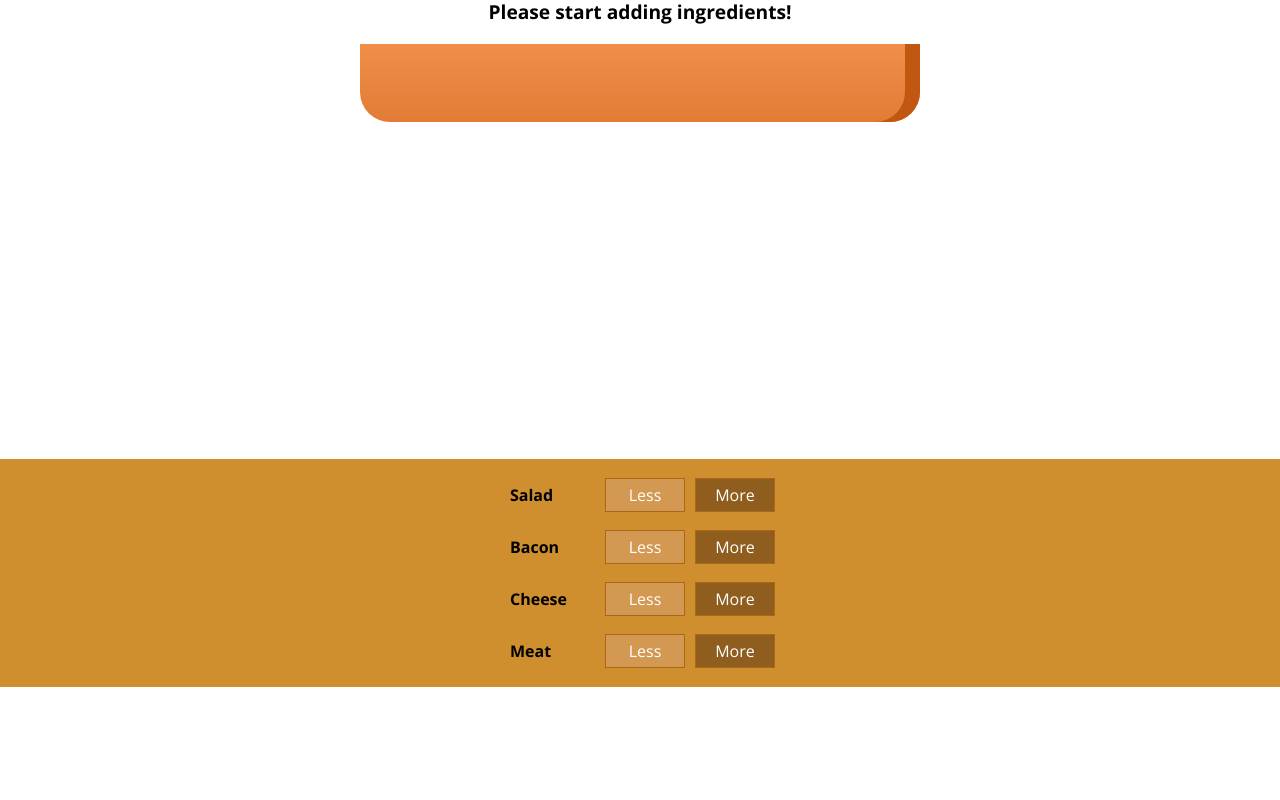
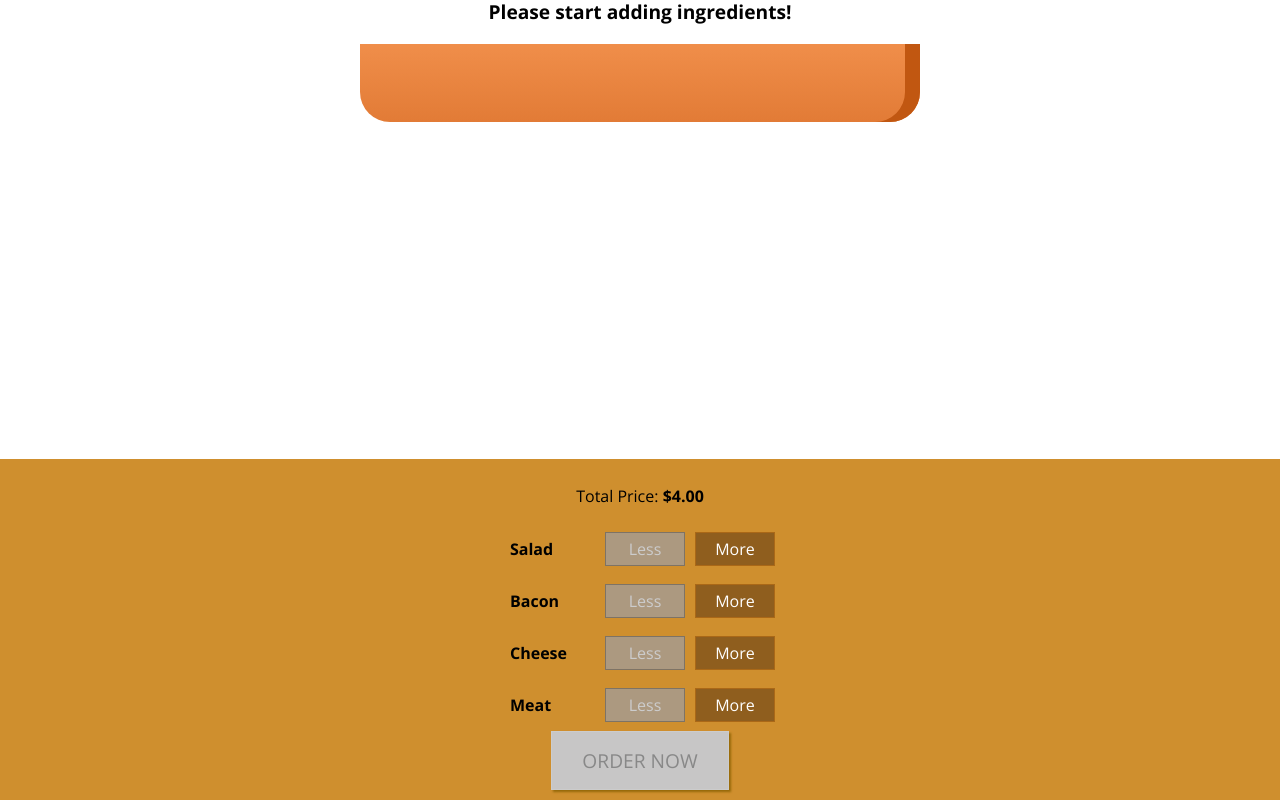
Before and after one commit to dsersch/burger-builder-URT, a React app: page / in a window 1280 px wide. Shown: the part 179-979 px from the top of the page. Before the commit the page ends 866 px from the top, so only its background shows below. Built offline with nearby package versions, Linux system fonts and the light colour scheme.

Commit message:
end of lesson 124, order button

```diff
--- a/src/components/Burger/BuildControls/BuildControl/BuildControl.jsx
+++ b/src/components/Burger/BuildControls/BuildControl/BuildControl.jsx
@@ -4,7 +4,7 @@
 const BuildControl = (props) => (
     <div className={classes.BuildControl}>
         <div className={classes.Label}>{props.label}</div>
-        <button className={classes.Less}>Less</button>
+        <button className={classes.Less} onClick={props.removed} disabled={props.disabled}>Less</button>
         <button className={classes.More} onClick={props.added}>More</button>
     </div>
 );
--- a/src/components/Burger/BuildControls/BuildControls.css
+++ b/src/components/Burger/BuildControls/BuildControls.css
@@ -8,3 +8,44 @@
     margin: auto;
     padding: 10px 0;
 }
+
+.OrderButton {
+    background-color: #DAD735;
+    outline: none;
+    cursor: pointer;
+    border: 1px solid #966909;
+    color: #966909;
+    font-family: inherit;
+    font-size: 1.2em;
+    padding: 15px 30px;
+    box-shadow: 2px 2px 2px #966909;
+}
+
+.OrderButton:hover, .OrderButton:active {
+    background-color: #A0DB41;
+    border: 1px solid #966909;
+    color: #966909;
+}
+
+.OrderButton:disabled {
+    background-color: #C7C6C6;
+    cursor: not-allowed;
+    border: 1px solid #ccc;
+    color: #888888;
+}
+
+.OrderButton:not(:disabled) {
+    animation: enable 0.3s linear;
+}
+
+@keyframes enable {
+    0% {
+        transform: scale(1);
+    }
+    60% {
+        transform: scale(1.1);
+    }
+    100% {
+        transform: scale(1);
+    }
+}
--- a/src/components/Burger/BuildControls/BuildControls.jsx
+++ b/src/components/Burger/BuildControls/BuildControls.jsx
@@ -11,13 +11,17 @@
 
 const buildControls = (props) => (
     <div className={classes.BuildControls}>
+        <p>Total Price: <strong>${props.price.toFixed(2)}</strong></p>
         {controls.map(control => (
             <BuildControl
-            key={control.label}
-            label={control.label}
-            added={() => props.ingredientAdded(control.type)}
+                key={control.label}
+                label={control.label}
+                added={() => props.ingredientAdded(control.type)}
+                removed={() => props.ingredientRemoved(control.type)}
+                disabled={props.disabled[control.type]}
             />
         ))}
+        <button disabled={!props.purchaseable} className={classes.OrderButton}>ORDER NOW</button>
     </div>
 );
 
--- a/src/containers/BurgerBuilder/BurgerBuilder.jsx
+++ b/src/containers/BurgerBuilder/BurgerBuilder.jsx
@@ -18,7 +18,17 @@
             cheese: 0,
             meat: 0
         },
-        totalPrice: 4
+        totalPrice: 4,
+        purchaseable: false
+    }
+
+    updatePurchaseState = (ingredients) => {
+        const sum = Object.keys(ingredients).map(igKey => {
+            return ingredients[igKey]
+        }).reduce((sum, el) => {
+            return sum + el
+        }, 0)
+        this.setState({purchaseable: sum > 0})
     }
 
     addIngredientHandler = (type) => {
@@ -32,17 +42,45 @@
         const oldPrice = this.state.totalPrice
         const newPrice = oldPrice + priceAddition
         this.setState({totalPrice: newPrice, ingredients: updatedIngredients})
+        this.updatePurchaseState(updatedIngredients)
     }
 
     removeIngredientHandler = (type) => {
+        const oldCount = this.state.ingredients[type]
 
+        if (oldCount <= 0) {
+            return
+        }
+
+        const updatedCount = oldCount - 1
+        const updatedIngredients = {
+            ...this.state.ingredients
+        }
+        updatedIngredients[type] = updatedCount
+        const priceDeduction = INGREDIENTS_PRICES[type]
+        const oldPrice = this.state.totalPrice
+        const newPrice = oldPrice - priceDeduction
+        this.setState({totalPrice: newPrice, ingredients: updatedIngredients})
+        this.updatePurchaseState(updatedIngredients)
     }
 
     render() {
+        const disabledInfo = {...this.state.ingredients}
+
+        for (let key in disabledInfo) {
+            disabledInfo[key] = disabledInfo[key] <= 0
+        }
+
         return (
             <Aux >
                 <Burger ingredients={this.state.ingredients}/>
-                <BuildControls ingredientAdded={this.addIngredientHandler}/>
+                <BuildControls
+                    ingredientAdded={this.addIngredientHandler}
+                    ingredientRemoved={this.removeIngredientHandler}
+                    disabled={disabledInfo}
+                    price={this.state.totalPrice}
+                    purchaseable={this.state.purchaseable}
+                />
             </Aux >
         )
     }
```
